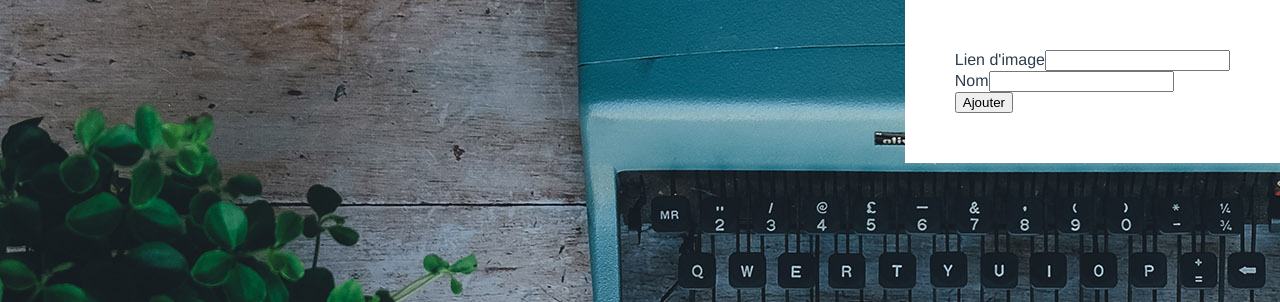
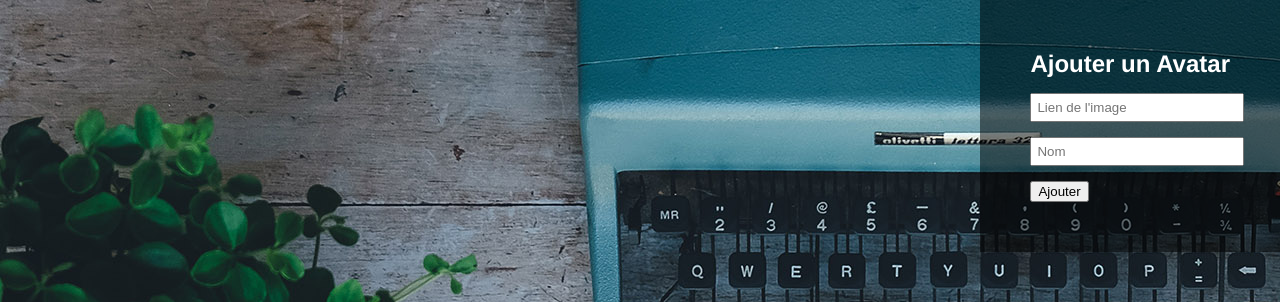
Before and after one commit to QuentinMichinot/Agidom_VueJS, a Vue app: page / in a window 1280 px wide. Shown: the top 302 px of the page. Built offline with nearby package versions, Linux system fonts and the light colour scheme.

Commit message:
feat(formCard): add style on element

```diff
--- a/src/components/FormCard.vue
+++ b/src/components/FormCard.vue
@@ -1,10 +1,9 @@
 <template>
   <div class="add_car">
-    <label for="itemFrom">Lien d'image</label>
-    <input type="text" id="itemFormSrc" v-on:keypress.enter="addItem">
+    <h2 class="title_add_car">Ajouter un Avatar</h2>
+    <input type="text" id="itemFormSrc" v-on:keypress.enter="addItem" placeholder="Lien de l'image">
     <br>
-    <label for="itemFormName">Nom</label>
-    <input type="text" id="itemFormName" v-on:keypress.enter="addItem">
+    <input type="text" id="itemFormName" v-on:keypress.enter="addItem" placeholder="Nom">
     <br>
     <button v-on:click="addItem">Ajouter</button>
   </div>
@@ -16,12 +15,22 @@ export default {
 }
 </script>
 
-<style>
+<style lang="scss" scoped>
 .add_car {
   position: absolute;
   right: 0;
-  background-color: white;
+  background-color: rgba(0, 0, 0, 0.5);
   padding: 50px;
   top: 0;
+
+  input {
+    width: 100%;
+    margin: 0 0 15px 0;
+    padding: 5px;
+  }
+  .title_add_car {
+    margin: 0 0 15px 0;
+    color: white;
+  }
 }
 </style>
```
